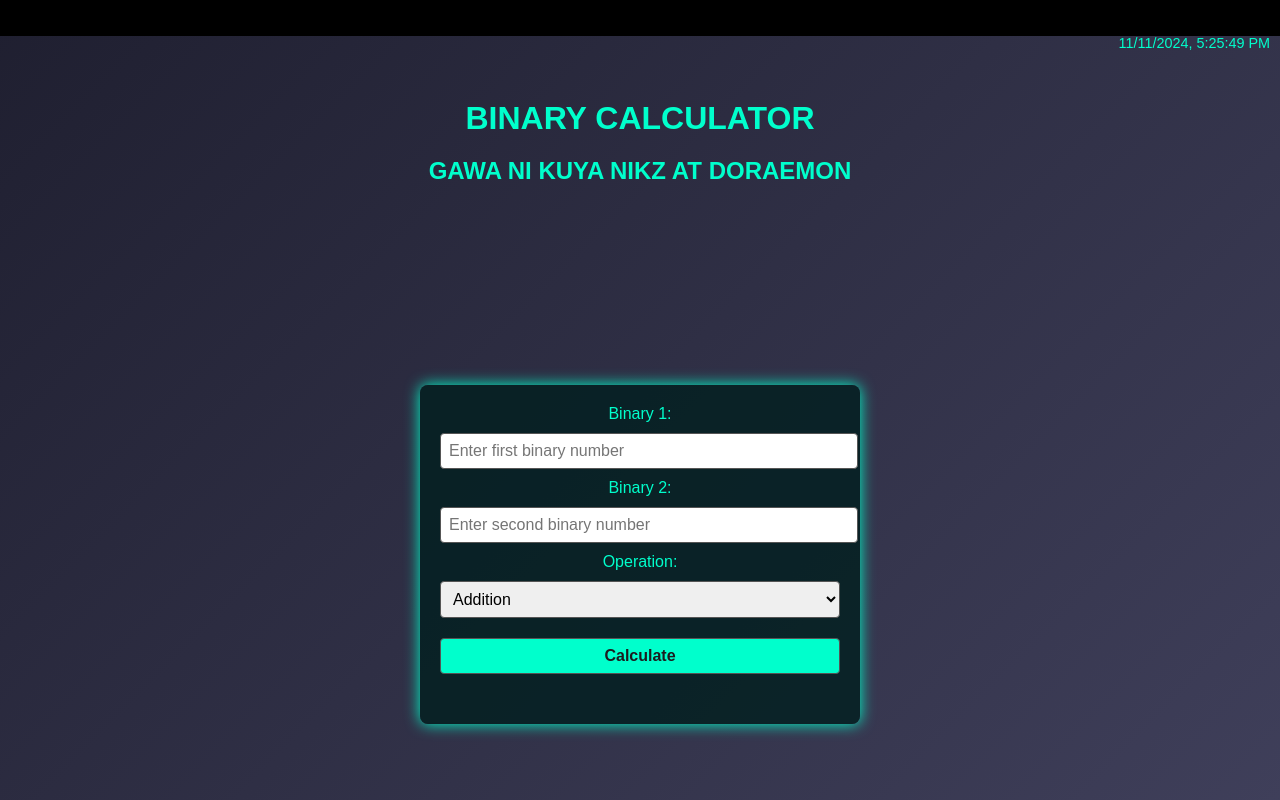
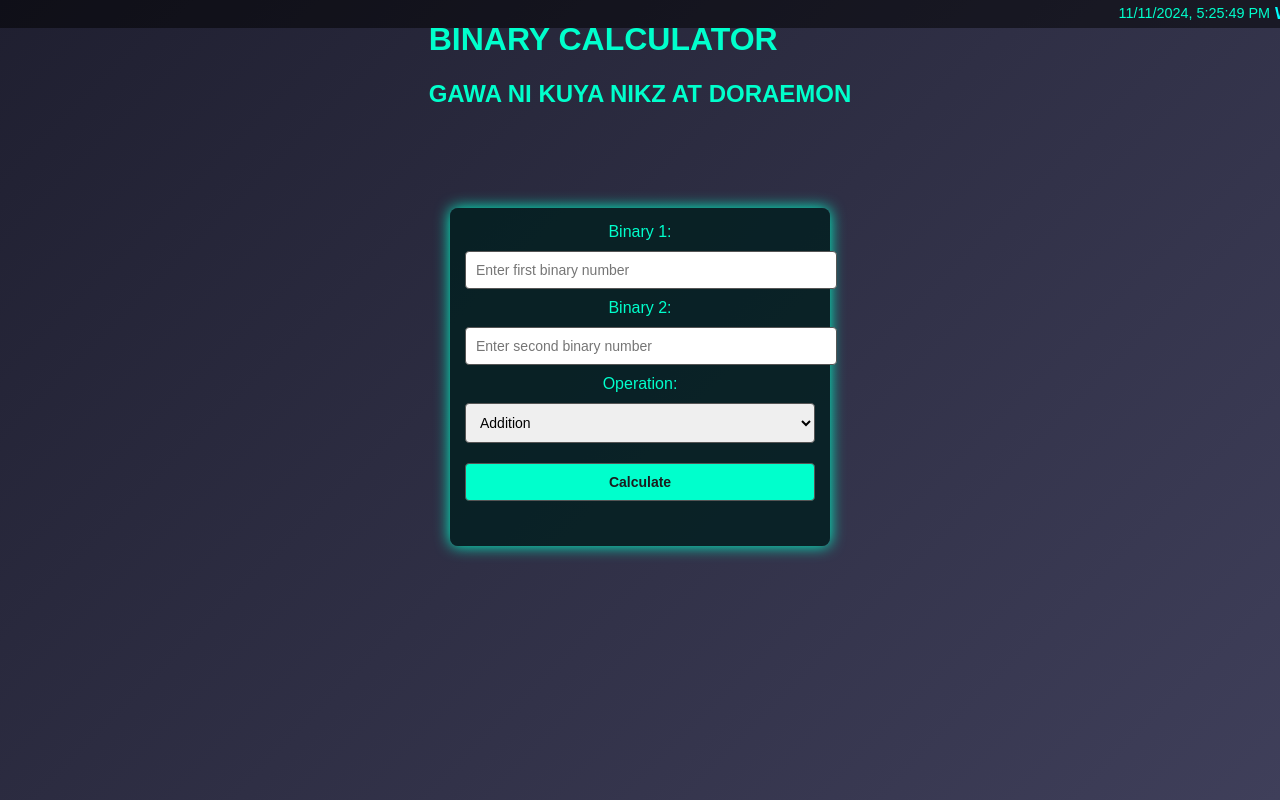
Before and after one commit to NIkz700/binarycalculator-ni-kuya-niko-at-ni-doraemon, a plain HTML site: page index.html in a window 1280 px wide. Drawn offline with Linux system fonts and the light colour scheme.

Commit message:
Update styles.css

```diff
--- a/styles.css
+++ b/styles.css
@@ -8,25 +8,24 @@ body {
     margin: 0;
     height: 100vh;
     overflow: hidden;
+    box-sizing: border-box;
 }
 
 .header {
     width: 100%;
+    text-align: center;
     position: fixed;
     top: 0;
-    z-index: 1;
-    text-align: center;
-}
-
-.running-text-container {
-    background-color: #000000;
-    color: #00ffcc;
-    padding: 5px;
+    z-index: 10; /* To make sure it stays on top */
 }
 
 .running-text {
+    color: #0ff;
     font-weight: bold;
-    font-size: 1.2em;
+    font-size: 1em; /* Adjusted for mobile */
+    background-color: rgba(0, 0, 0, 0.5); /* Background to make text more readable */
+    padding: 5px;
+    overflow: hidden;
 }
 
 #datetime {
@@ -34,29 +33,15 @@ body {
     color: #00ffcc;
     position: absolute;
     right: 10px;
-    top: 35px;
-}
-
-.title {
-    text-align: center;
-    margin-top: 100px;
-}
-
-h1 {
-    font-size: 2em;
-    margin: 0;
-}
-
-h2 {
-    font-size: 1.5em;
-    color: #00ffcc;
+    top: 5px;
 }
 
 .container {
     text-align: center;
-    max-width: 400px;
-    padding: 20px;
-    margin-top: 180px;
+    width: 90%; /* Make it responsive */
+    max-width: 350px; /* Limit the width */
+    padding: 15px;
+    margin-top: 80px;
     background-color: rgba(0, 30, 30, 0.8);
     border-radius: 8px;
     box-shadow: 0px 0px 15px #00ffcc;
@@ -64,30 +49,32 @@ h2 {
 
 input, select, button {
     margin: 10px 0;
-    padding: 8px;
+    padding: 10px;
     width: 100%;
     border-radius: 4px;
     border: 1px solid #555;
-    font-size: 16px;
+    font-size: 14px; /* Adjusted for mobile */
 }
 
 button {
     background-color: #00ffcc;
     color: #1c1c1e;
     font-weight: bold;
+    cursor: pointer;
 }
 
 #result {
     margin-top: 20px;
     text-align: center;
     color: #fff;
+    font-size: 16px; /* Adjusted for mobile */
 }
 
 .step-table {
     width: 100%;
     border-collapse: collapse;
     margin: 10px 0;
-    font-size: 18px;
+    font-size: 14px; /* Adjusted for mobile */
 }
 
 .step-header {
@@ -106,3 +93,18 @@ button {
     padding: 5px;
     color: #fffb;
 }
+
+@media (max-width: 600px) {
+    .header {
+        padding: 0 10px;
+    }
+
+    .container {
+        width: 95%;
+        padding: 10px;
+    }
+
+    .step-table {
+        font-size: 12px;
+    }
+}
```
